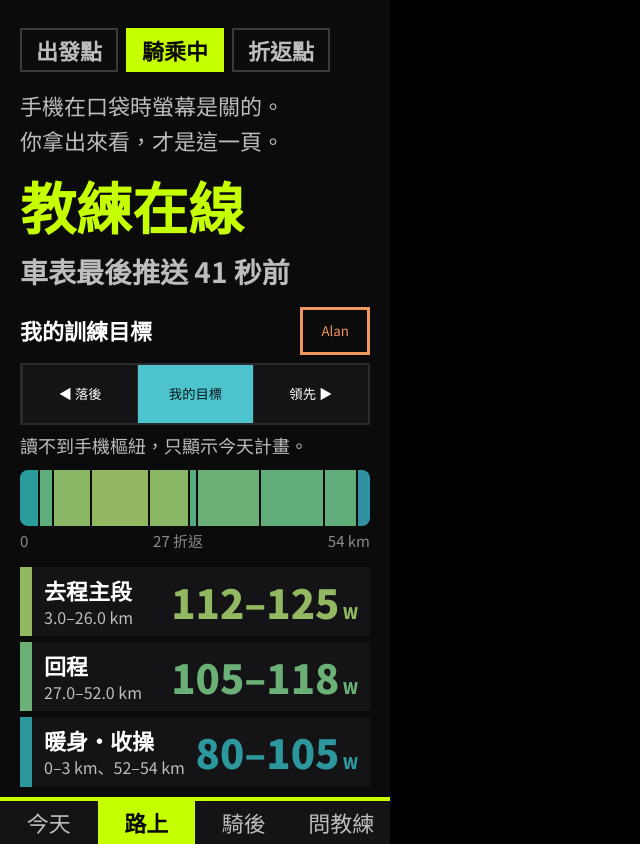
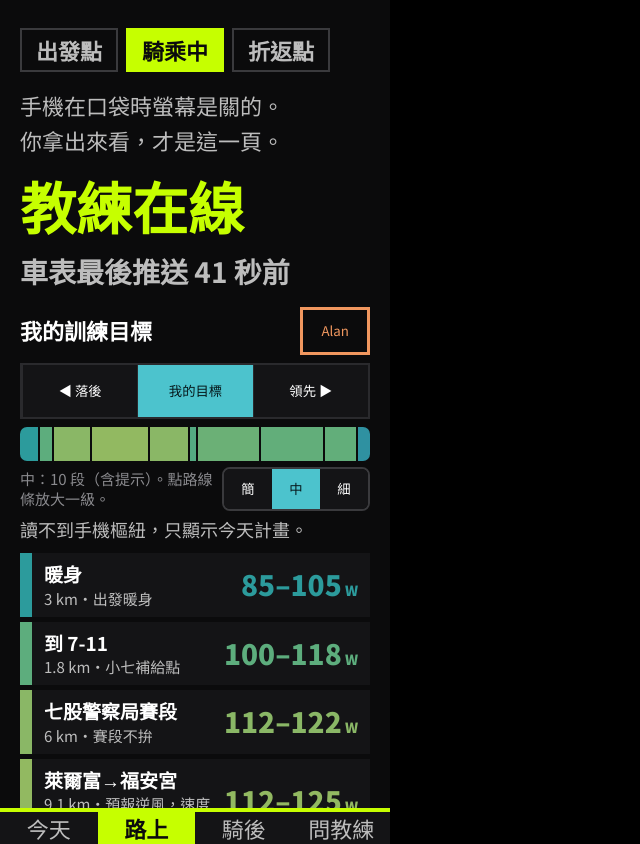
Before and after one commit to scatjay/roadbike-coach-app, a plain HTML site: page design_v2/Ride.dc.html in a window 1280 px wide. Shown: the whole page, without its empty margins (0-640 px from the left). Drawn offline with Linux system fonts and the light colour scheme; no server answers; a web font is replaced by a local one.

Commit message:
騎乘中頁：簡／中／細三級層級（按鈕＋點路線條放大、記住選擇）；送車表結果依樞紐確認誠實顯示；sw v38
Co-Authored-By: Claude Sonnet 5.5 <noreply@anthropic.com>

```diff
--- a/design_v2/Ride.dc.html
+++ b/design_v2/Ride.dc.html
@@ -33,39 +33,50 @@ s.textContent=bad?'已靜默 6 分鐘':'車表最後推送 41 秒前';};
 
 (function(){
 var note=document.getElementById('gnote'),plan=document.getElementById('gplan'),seg=document.getElementById('gseg'),alan=document.getElementById('galan'),ttl=document.getElementById('gtitle');
-if(!seg)return;var D=null,mode='P',idx=0;
+if(!seg)return;var D=null,mode='P',idx=0,lod=1,LN=['簡','中','細'];
+try{var sv=parseInt(localStorage.getItem('rbc_lod'),10);if(sv>=0&&sv<=2)lod=sv}catch(e){}
 var ST=[[60,[59,111,182]],[100,[42,161,152]],[125,[183,194,78]],[150,[240,196,67]],[190,[238,138,60]],[250,[196,57,44]]];
-function col(w){if(w<=ST[0][0])return 'rgb('+ST[0][1]+')';for(var k=1;k<ST.length;k++){if(w<=ST[k][0]){var a=ST[k-1],b=ST[k],t=(w-a[0])/(b[0]-a[0]),c=[0,1,2].map(function(q){return Math.round(a[1][q]+(b[1][q]-a[1][q])*t)});return 'rgb('+c+')'}}return 'rgb('+ST[ST.length-1][1]+')'}
-var PLAN=[["暖身",3.0,85,105],["到 7-11",1.8,100,118],["七股警察局賽段",6.0,112,122],["萊爾富→福安宮",9.1,112,125],["橋段",6.1,112,122],["折返前",1.0,100,115],["回程前段",10.0,105,118],["回程中段",10.0,105,115],["進城前",5.0,105,115],["收操",2.0,80,95]];
-var bar=document.createElement('div');bar.id='gbar';bar.style.cssText='position:sticky;top:0;z-index:5;display:grid;grid-template-columns:1fr 1fr 1fr;border:2px solid #2a2a2d;background:#141416;margin:2px 0 8px';
-function mk(t){var b=document.createElement('button');b.type='button';b.textContent=t;b.style.cssText='min-height:58px;font:900 22px/1.2 inherit;border:0;border-left:1px solid #2a2a2d;color:#fff;background:#141416';bar.appendChild(b);return b}
-var bB=mk('◀ 落後'),bP=mk('我的目標'),bL=mk('領先 ▶');note.parentNode.insertBefore(bar,note);
+function col(w){if(w<=60)return 'rgb('+ST[0][1]+')';for(var k=1;k<ST.length;k++){if(w<=ST[k][0]){var a=ST[k-1],b=ST[k],t=(w-a[0])/(b[0]-a[0]);return 'rgb('+[0,1,2].map(function(q){return Math.round(a[1][q]+(b[1][q]-a[1][q])*t)})+')'}}return 'rgb('+ST[5][1]+')'}
+var PLAN=[["暖身",3.0,85,105,"出發暖身"],["到 7-11",1.8,100,118,"小七補給點"],["七股警察局賽段",6.0,112,122,"賽段不拚"],["萊爾富→福安宮",9.1,112,125,"預報逆風，速度慢正常"],["橋段",6.1,112,122,"上橋不超過 135 W、30 秒"],["折返前",1.0,100,115,"準備折返"],["回程前段",10.0,105,118,"心率最容易衝"],["回程中段",10.0,105,115,"累了以心率為準"],["進城前",5.0,105,115,"別衝"],["收操",2.0,80,95,""]];
+var G3=[["去程主段","3.0–26.0 km","112–125",118.5],["回程","27.0–52.0 km","105–118",111.5],["暖身・收操","0–3、52–54 km","80–105",92]];
+var bar=document.createElement('div');bar.id='gbar';bar.style.cssText='position:sticky;top:0;z-index:5;background:#0b0b0c;padding:2px 0 6px';
+var row1=document.createElement('div');row1.style.cssText='display:grid;grid-template-columns:1fr 1fr 1fr;border:2px solid #2a2a2d;background:#141416';
+function mk(t){var b=document.createElement('button');b.type='button';b.textContent=t;b.style.cssText='min-height:52px;font:900 20px/1.2 inherit;border:0;border-left:1px solid #2a2a2d;color:#fff;background:#141416';row1.appendChild(b);return b}
+var bB=mk('◀ 落後'),bP=mk('我的目標'),bL=mk('領先 ▶');bar.appendChild(row1);
+var strip=document.createElement('div');strip.style.cssText='display:flex;height:34px;border-radius:7px;overflow:hidden;gap:2px;margin-top:8px;cursor:pointer';strip.setAttribute('role','button');strip.setAttribute('aria-label','路線條，點一下放大層級');bar.appendChild(strip);
+var row3=document.createElement('div');row3.style.cssText='display:flex;align-items:center;justify-content:space-between;gap:8px;margin-top:6px';var lodnote=document.createElement('div');lodnote.style.cssText='font-size:15px;color:#8a8a8e;line-height:1.3;min-width:0';var lodEl=document.createElement('div');lodEl.style.cssText='flex:none;display:flex;border:2px solid #3a3a3d;border-radius:8px;overflow:hidden';row3.appendChild(lodnote);row3.appendChild(lodEl);bar.appendChild(row3);
+note.parentNode.insertBefore(bar,note);
 function paintBtn(b,on){b.style.background=on?'#4cc3cd':'#141416';b.style.color=on?'#06181b':'#fff'}
 function list(){return D?(mode==='L'?D.riders.ahead:D.riders.behind):[]}
+function setLod(n){lod=n;try{localStorage.setItem('rbc_lod',String(n))}catch(e){}draw()}
 bL.onclick=function(){if(!D)return;if(mode==='L')idx=Math.min(list().length-1,idx+1);else{mode='L';idx=0}draw()};
 bB.onclick=function(){if(!D)return;if(mode==='B')idx=Math.min(list().length-1,idx+1);else{mode='B';idx=0}draw()};
 bP.onclick=function(){mode='P';idx=0;draw()};
 alan.onclick=function(){if(!D)return;var a=D.riders.ahead.findIndex(function(x){return x.name==='Alan Wei'});if(a>=0){mode='L';idx=a;draw()}};
+strip.onclick=function(){setLod((lod+1)%3)};
 function legend(){var d=document.createElement('div');d.style.cssText='display:flex;height:14px;border-radius:7px;overflow:hidden;margin:10px 0 2px';for(var w=60;w<=250;w+=10){var e=document.createElement('div');e.style.cssText='flex:1;background:'+col(w);d.appendChild(e)}var l=document.createElement('div');l.style.cssText='display:flex;justify-content:space-between;font-size:15px;color:#8a8a8e';l.innerHTML='<span>60 W 輕鬆</span><span>FTP 150</span><span>250 W 很用力</span>';var w2=document.createElement('div');w2.appendChild(d);w2.appendChild(l);return w2}
-function drawPlan(){
- var strip=document.createElement('div');strip.style.cssText='display:flex;height:56px;border-radius:8px;overflow:hidden;gap:2px;margin:6px 0 4px';
- PLAN.forEach(function(p){var e=document.createElement('div');e.style.cssText='flex:'+p[1]+' 1 0;background:'+col((p[2]+p[3])/2)+';min-width:0';strip.appendChild(e)});seg.appendChild(strip);
- var tk=document.createElement('div');tk.style.cssText='display:flex;justify-content:space-between;font-size:15px;color:#8a8a8e;padding-bottom:10px';tk.innerHTML='<span>0</span><span>27 折返</span><span>54 km</span>';seg.appendChild(tk);
- [["去程主段","3.0–26.0 km","112–125",118.5],["回程","27.0–52.0 km","105–118",111.5],["暖身・收操","0–3 km、52–54 km","80–105",92]].forEach(function(m){var d=document.createElement('div');d.style.cssText='display:grid;grid-template-columns:1fr auto;align-items:center;gap:8px;padding:8px 12px;margin:6px 0;background:#141416;border-left:12px solid '+col(m[3]);d.innerHTML='<div><div style="font-size:22px;font-weight:700">'+m[0]+'</div><div style="font-size:16px;color:#bdbdbd">'+m[1]+'</div></div><div style="font-size:40px;font-weight:900;line-height:1;color:'+col(m[3])+'">'+m[2]+'<span style="font-size:16px"> W</span></div>';seg.appendChild(d)});
- var t2=document.createElement('div');t2.style.cssText='font-size:16px;color:#bdbdbd;padding-top:6px';t2.textContent='橋段上橋不超過 135 W、30 秒。心率連續 30 秒超過 146 就降一檔。';seg.appendChild(t2);seg.appendChild(legend())}
+function add(name,km,wtxt,wmid,hint){var d=document.createElement('div');d.style.cssText='display:grid;grid-template-columns:1fr auto;gap:0 10px;align-items:center;padding:8px 12px;margin:5px 0;background:#141416;border-left:12px solid '+col(wmid);d.innerHTML='<div><div style="font-size:'+(lod===0?22:19)+'px;font-weight:700">'+name+'</div><div style="font-size:15px;color:#bdbdbd">'+km+(hint?'・'+hint:'')+'</div></div><div style="font-size:'+(lod===0?40:28)+'px;font-weight:900;line-height:1.05;color:'+col(wmid)+'">'+wtxt+'<span style="font-size:14px"> W</span></div>';seg.appendChild(d)}
+function barRow(name,km,w,ok,me,showNum){var d=document.createElement('div');d.style.cssText='padding:5px 8px;margin:4px 0';var diff=(w!=null&&ok&&me&&lod===2)?w-me:null;
+ d.innerHTML='<div style="display:flex;justify-content:space-between;align-items:baseline;gap:8px"><div style="font-size:'+(km>=5?19:15)+'px;font-weight:'+(km>=5?700:400)+';color:'+(w==null?'#6b6b70':'#fff')+';min-width:0;overflow-wrap:anywhere">'+name+' <span style="font-size:14px;color:#8a8a8e;font-weight:400">'+km+' km</span></div>'+(w!=null&&showNum?'<div style="text-align:right;line-height:1.05"><span style="font-size:'+(lod===2?28:34)+'px;font-weight:900;color:'+col(w)+';opacity:'+(ok?1:.55)+'">'+w+'</span><span style="font-size:14px;color:#8a8a8e"> W'+(ok?'':' ※')+'</span>'+(diff!=null?'<div style="font-size:14px;font-weight:700;color:'+(diff>0?'#ff9a6a':'#6fd49d')+'">'+(diff>0?'+':'')+diff+' W vs 你</div>':'')+'</div>':'')+'</div><div style="height:'+(km>=5?16:10)+'px;background:#1b1b1e;border-radius:8px;overflow:hidden;margin-top:3px"><div style="height:100%;width:'+(w!=null?Math.min(100,w/260*100):100)+'%;background:'+(w!=null?col(w):'repeating-linear-gradient(45deg,#2a2a2d 0 6px,#1b1b1e 6px 12px)')+';opacity:'+(w!=null&&!ok?.55:1)+'"></div></div>';seg.appendChild(d)}
 function draw(){paintBtn(bP,mode==='P');paintBtn(bL,mode==='L');paintBtn(bB,mode==='B');
- var isA=mode==='L'&&D&&D.riders.ahead[idx]&&D.riders.ahead[idx].name==='Alan Wei';alan.style.background=isA?'#f0975f':'transparent';alan.style.color=isA?'#1c0f06':'#f0975f';
+ var r=D&&mode!=='P'?list()[idx]:null,isA=r&&r.name==='Alan Wei';alan.style.background=isA?'#f0975f':'transparent';alan.style.color=isA?'#1c0f06':'#f0975f';
+ lodEl.textContent='';LN.forEach(function(n,i){var b=document.createElement('button');b.type='button';b.textContent=n;b.style.cssText='min-height:40px;min-width:48px;border:0;border-radius:0;font:900 18px/1 inherit;background:'+(i===lod?'#4cc3cd':'#141416')+';color:'+(i===lod?'#06181b':'#fff');b.onclick=function(){setLod(i)};lodEl.appendChild(b)});
+ lodnote.textContent=['簡：只看主要分段','中：10 段（含提示）','細：全部賽段數字'][lod]+'。點路線條放大一級。';
+ strip.textContent='';PLAN.forEach(function(p){var e=document.createElement('div');e.style.cssText='flex:'+p[1]+' 1 0;background:'+col((p[2]+p[3])/2)+';min-width:0';strip.appendChild(e)});
  plan.style.display='none';seg.style.display='';seg.textContent='';
- if(mode==='P'||!D){ttl.textContent='我的訓練目標';note.textContent=D?'顏色越暖越用力。按「領先」看比你快的車友，「落後」看比你慢的；Alan 鍵直接跳到他。':'讀不到手機樞紐，只顯示今天計畫。';drawPlan();return}
- var L=list(),r=L[idx];if(!r){ttl.textContent='沒有資料';return}
- var pct=Math.round(Math.abs(1-r.ratio)*100);ttl.textContent=(mode==='L'?'領先 ':'落後 ')+(idx+1)+'／'+L.length+'：'+r.name;
- note.textContent='整體約'+(mode==='L'?'比你快 ':'比你慢 ')+pct+'%。長條越長越暖＝瓦數越高；只標長賽段（5 km 以上）的數字，灰條沒數據，※ 只當參考。';
- D.segments.forEach(function(s){var c=r.c[s.id],main=s.km>=5,d=document.createElement('div');d.style.cssText='padding:6px 8px;margin:5px 0';
-  var head='<div style="display:flex;justify-content:space-between;align-items:baseline;gap:8px"><div style="font-size:'+(main?20:16)+'px;font-weight:'+(main?700:400)+';min-width:0;overflow-wrap:anywhere;color:'+(c?'#fff':'#6b6b70')+'">'+s.name+' <span style="font-size:14px;color:#8a8a8e;font-weight:400">'+s.km+' km</span></div>';
-  if(c&&main)head+='<div style="font-size:34px;font-weight:900;line-height:1;color:'+col(c.w)+';opacity:'+(c.ok?1:.55)+'">'+c.w+'<span style="font-size:14px"> W'+(c.ok?'':' ※')+'</span></div>';
-  head+='</div>';
-  var b2='<div style="height:'+(main?18:12)+'px;background:#1b1b1e;border-radius:9px;overflow:hidden;margin-top:4px"><div style="height:100%;width:'+(c?Math.min(100,c.w/260*100):100)+'%;background:'+(c?col(c.w):'repeating-linear-gradient(45deg,#2a2a2d 0 6px,#1b1b1e 6px 12px)')+';opacity:'+(c&&!c.ok?.55:1)+'"></div></div>';
-  d.innerHTML=head+b2;seg.appendChild(d)});seg.appendChild(legend())}
+ if(mode==='P'||!D){ttl.textContent='我的訓練目標';note.textContent=D?'顏色越暖越用力。領先／落後看車友，Alan 鍵直接跳到他。':'讀不到手機樞紐，只顯示今天計畫。';
+  if(lod===0||!D&&lod===0)G3.forEach(function(m){add(m[0],m[1],m[2],m[3],'')});
+  else if(lod===1)PLAN.forEach(function(p){add(p[0],p[1]+' km',p[2]+'–'+p[3],(p[2]+p[3])/2,p[4])});
+  else{PLAN.forEach(function(p){add(p[0],p[1]+' km',p[2]+'–'+p[3],(p[2]+p[3])/2,p[4])});if(D){var h=document.createElement('div');h.style.cssText='font-size:16px;color:#8a8a8e;padding:10px 4px 2px';h.textContent='你上次騎各賽段的瓦數（推估）';seg.appendChild(h);D.segments.forEach(function(s){var m=s.v.r;barRow(s.name,s.km,m?m.w:null,m?m.ok:false,null,true)})}}
+  seg.appendChild(legend());return}
+ if(!r){ttl.textContent='沒有資料';return}
+ var L=list(),pct=Math.round(Math.abs(1-r.ratio)*100);ttl.textContent=(mode==='L'?'領先 ':'落後 ')+(idx+1)+'／'+L.length+'：'+r.name;
+ note.textContent='整體約'+(mode==='L'?'比你快 ':'比你慢 ')+pct+'%。長條越長越暖＝瓦數越高；灰條沒數據，※ 只當參考。';
+ D.segments.forEach(function(s){var c=r.c[s.id],me=s.v.r?s.v.r.w:null;
+  if(lod===0){if(s.km>=5&&c)barRow(s.name,s.km,c.w,c.ok,me,true)}
+  else if(lod===1){if(s.km>=2)barRow(s.name,s.km,c?c.w:null,c&&c.ok,me,!!c&&s.km>=5)}
+  else barRow(s.name,s.km,c?c.w:null,c&&c.ok,me,true)});
+ seg.appendChild(legend())}
 draw();
 fetch('http://127.0.0.1:8790/v1/segmap').then(function(r){return r.json()}).then(function(j){if(j&&j.segments&&j.segments.length&&j.riders){D=j;draw()}}).catch(function(){});
 })();
--- a/docs/bridge.js
+++ b/docs/bridge.js
@@ -622,7 +622,10 @@
   var HEAD_SAY_URL = 'http://127.0.0.1:8790/v1/head_say';
   function headSayMessage(status, j) {
     if (status === 200 && j && j.ok) {
-      if (j.head_sent && j.voice_started) return { bad: false, text: '已送出「' + (j.text || '') + '」。請確認：車表有出現字、耳機或喇叭有唸。' };
+      var hr = j.head_result && j.head_result.state;
+      if (hr === 'fail') return { bad: true, text: '車表沒收到（藍牙逾時或斷開）：車表沒開、休眠或不在範圍。' + (j.voice_started ? '語音有唸，但車表沒有字。' : '') + '先按一下車表叫醒，再按一次。' };
+      if (j.head_sent && j.voice_started && hr === 'ok') return { bad: false, text: '車表藍牙已送達「' + (j.text || '') + '」，語音也唸了。請再看車表有出現字。' };
+      if (j.head_sent && j.voice_started) return { bad: false, text: '已送出「' + (j.text || '') + '」，但沒法確認車表有沒有收到。請確認：車表有出現字、耳機或喇叭有唸。' };
       if (j.head_sent) return { bad: true, text: '車表那條送出了，但語音沒叫起來。請確認車表有出現字。' };
       return { bad: true, text: '語音叫起來了，但車表那條沒送出（先叫醒車表）。' };
     }
--- a/docs/sw.js
+++ b/docs/sw.js
@@ -1,5 +1,5 @@
 // 離線快取：網路優先（3 秒逾時退回快取）；頁面是靜態的，沒有任何使用者資料
-const V = 'rbc-v37';
+const V = 'rbc-v38';
 const FILES = ['./', 'index.html', 'start.html', 'ride.html', 'turn.html', 'post.html', 'coach.html', 'rsi.html', 'segmap.html', 'manifest.webmanifest', 'icon.svg', 'icon-192.png', 'icon-512.png', 'gate.js', 'motion.css', 'layout.css', 'swipe.js', 'motion.js', 'bridge.js', 'bridge_fixtures.js',
   'fixtures/status_ok.json', 'fixtures/status_band_unconfirmed.json', 'fixtures/status_coach_silent.json', 'fixtures/status_riding.json', 'fixtures/status_bridge_down.json',
   'fixtures/rsi_ok.json', 'fixtures/rsi_empty.json', 'fixtures/rsi_unavailable.json'];
```
Also changed, not shown: docs/ride.html (+34 -23 lines).
